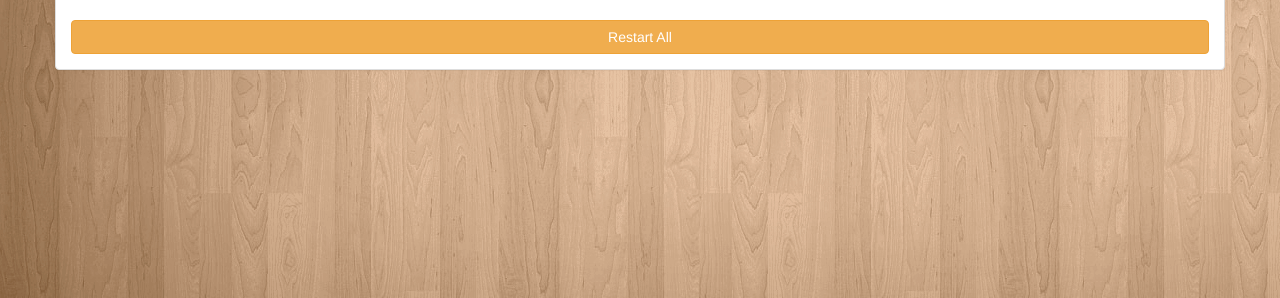
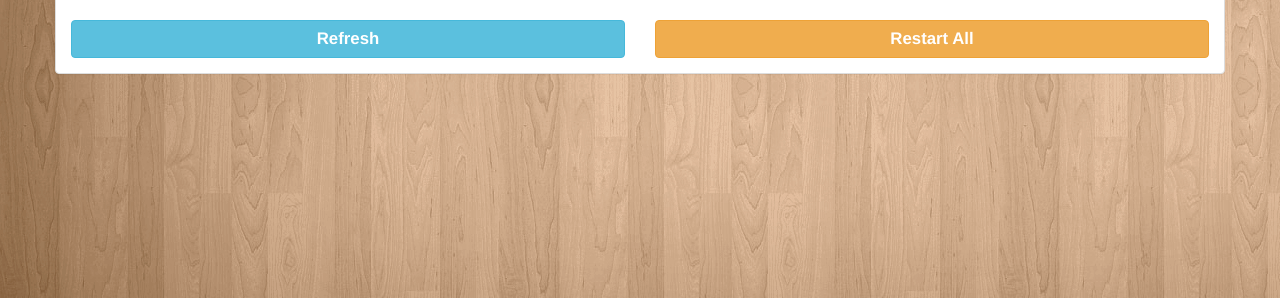
Before and after one commit to Harshilpatel134/Hackathon_2017_Fall, a Flask app: page / in a window 1280 px wide. Shown: the part 413-711 px from the top of the page. Run offline with Flask 2, Linux system fonts and the light colour scheme; data that the repository does not hold is empty; some libraries are stand-ins or nearby versions.

Commit message:
add info page and increase the size of buttons

```diff
--- a/src/main.py
+++ b/src/main.py
@@ -1,10 +1,11 @@
 #!/bin/python3
 
-from flask import Flask, render_template,request,redirect,url_for
+import json
+import docker
+import docker_monitor
+from flask import Flask, render_template, request, redirect, jsonify, url_for
 from pymongo import MongoClient
 from flask_apscheduler import APScheduler
-import docker_monitor
-import docker
 
 app = Flask(__name__)
 mongo_client = MongoClient('mongodb://mongo_user:mongo_pass@ds257485.mlab.com:57485/hackathon2017')
@@ -15,6 +16,18 @@ collection = db['hackathon']
 def index():
     record = collection.find().sort([('timestamp', -1)]).limit(1)[0]
     return render_template('index.html', record=record)
+
+@app.route("/info/<containder_id>")
+def get_info(containder_id):
+    docker_client = docker.from_env()
+    info = str(docker_client.containers.get(containder_id).attrs)
+    return jsonify(json.loads(info.strip().replace("'", '"').replace('True', '"True"').replace('False', '"False"').replace('None', '"None"')))
+
+
+@app.route("/refresh", methods=['POST'])
+def refresh():
+    docker_monitor.run()
+    return redirect("/")
 
 @app.route("/restart", methods=['POST'])
 def restart():
--- a/src/templates/index.html
+++ b/src/templates/index.html
@@ -40,22 +40,27 @@
         {% else %}
                                     <tr class="bg-success">
         {% endif %}
-                                        <td>{{ record['result'][index]['id'] }} </td>
+                                        <td><a href="./info/{{ record['result'][index]['id'] }}" target="_blank">{{ record['result'][index]['id'] }} </a></td>
                                         <td>{{ record['result'][index]['name'] }} </td>
                                         <td>{{ record['result'][index]['state'] }} </td>
                                         <td>{{ record['result'][index]['status'] }} </td>
                                         <td>{{ record['timestamp'] }}</td>
-                                        <td><button class="btn btn-md btn-success btn-block no-under-line" name="start" type="submit" value="{{ record['result'][index]['id'] }}">Start</button></td>
-                                        <td><button class="btn btn-md btn-danger btn-block no-under-line" name="stop" type="submit" value="{{ record['result'][index]['id'] }}">Stop</button></td>
+                                        <td><button style="font-weight:bold; font-size:120%" class="btn btn-md btn-success btn-block" name="start" type="submit" value="{{ record['result'][index]['id'] }}">Start</button></td>
+                                        <td><button style="font-weight:bold; font-size:120%" class="btn btn-md btn-danger btn-block" name="stop" type="submit" value="{{ record['result'][index]['id'] }}">Stop</button></td>
                                     </tr>
     {% endfor %}
                                 </tbody>
 {% endif %}
                             </table>
                         </form>
-                        <form action="/restart_all" method="post">
-                            <button class="btn btn-md btn-warning btn-block no-under-line" name="restart" type="submit" value="submit">Restart All</button>
-                        </form>
+                        <div class="row">
+                            <form action="/refresh" method="post" class="col-md-6">
+                                <button style="font-weight:bold; font-size:120%" class="btn btn-md btn-info btn-block" name="refresh" type="submit" value="submit">Refresh</button>
+                            </form>
+                            <form action="/restart_all" method="post" class="col-md-6">
+                                <button style="font-weight:bold; font-size:120%" class="btn btn-md btn-warning btn-block" name="restart" type="submit" value="submit">Restart All</button>
+                            </form>
+                        </div>
                     </div>
                 </div>
             </div>
```
